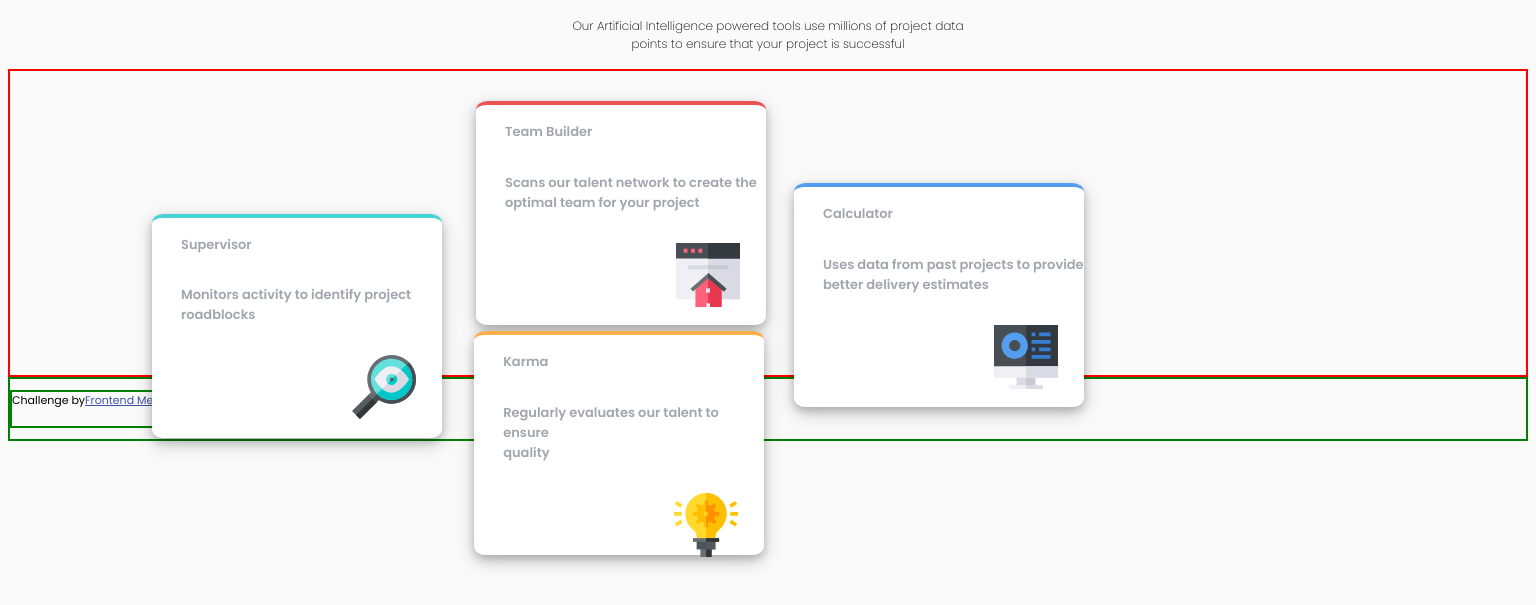
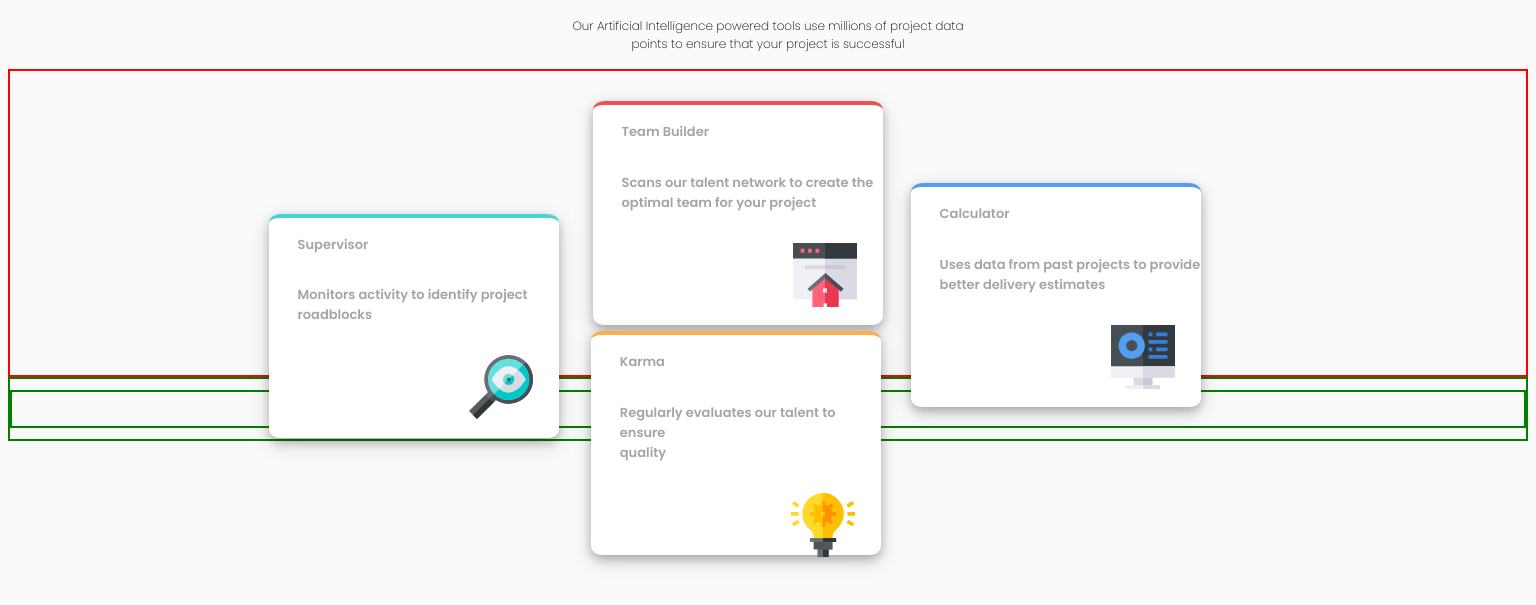
Before and after one commit to Nicolaj123/four-card-feature-section-master, a plain HTML site: page index.html in a window 1536 px wide. Shown: the part 151-756 px from the top of the page. Drawn offline with Linux system fonts and the light colour scheme.

Commit message:
Version 1.5

```diff
--- a/styles.css
+++ b/styles.css
@@ -1,3 +1,8 @@
+html {
+  height: 100%;
+  position: relative;
+}
+
 body {
   background-color: #fafafa;
   text-align: center;
@@ -28,8 +33,6 @@ img {
 }
 
 .cuatrocuadros {
-  position: relative;
-  padding: 10px;
 }
 
 .cuadro1title {
@@ -137,11 +140,13 @@ img {
 @media (min-width: 1440px) {
   .cuatrocuadros {
     border: solid 2px red;
+    position: relative;
+    padding: 10px;
+    padding-left: 16%;
   }
 
   body {
     max-width: 100%;
-    max-zoom: 1440px;
   }
 
   .cuadro1 {
@@ -166,7 +171,6 @@ img {
   }
 
   .attribution {
-    display: flex;
-    flex-wrap: wrap;
+    display: block;
   }
 }
```
